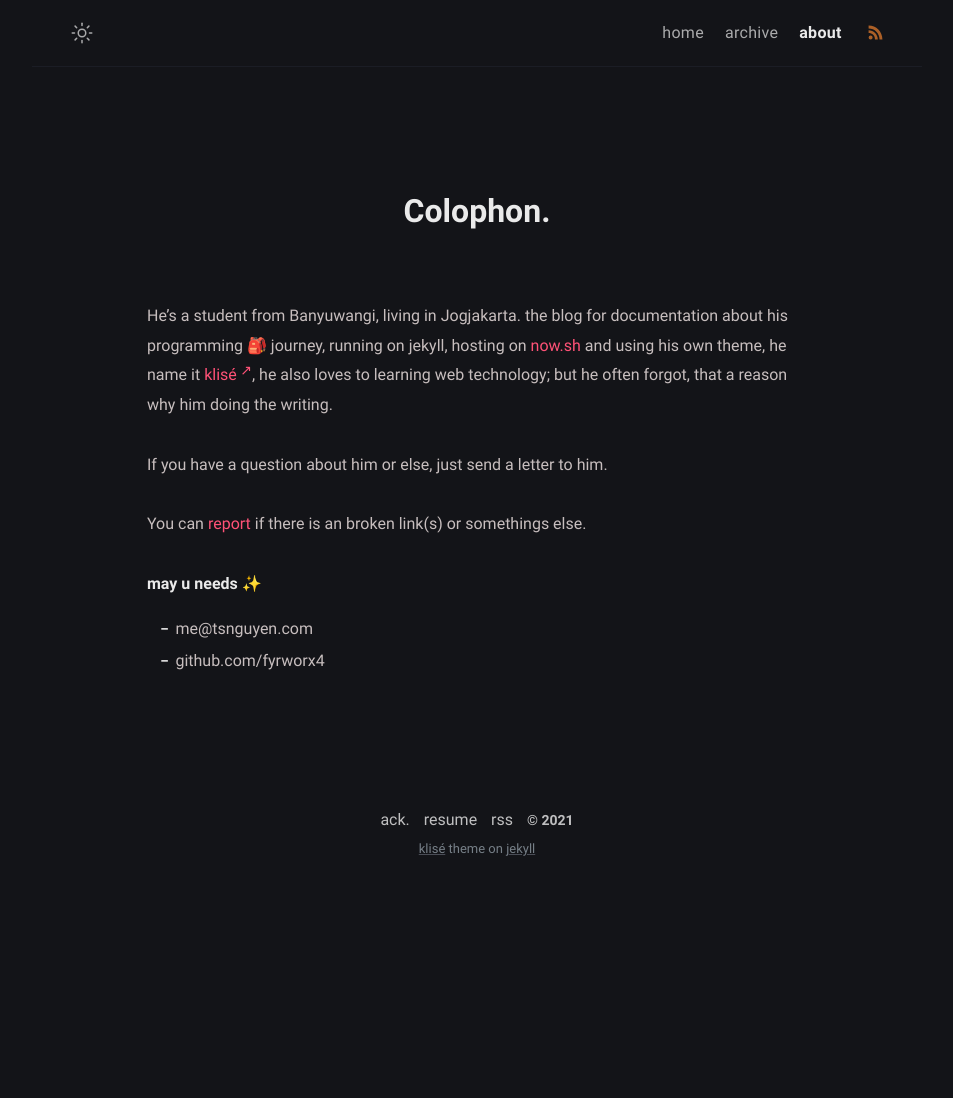
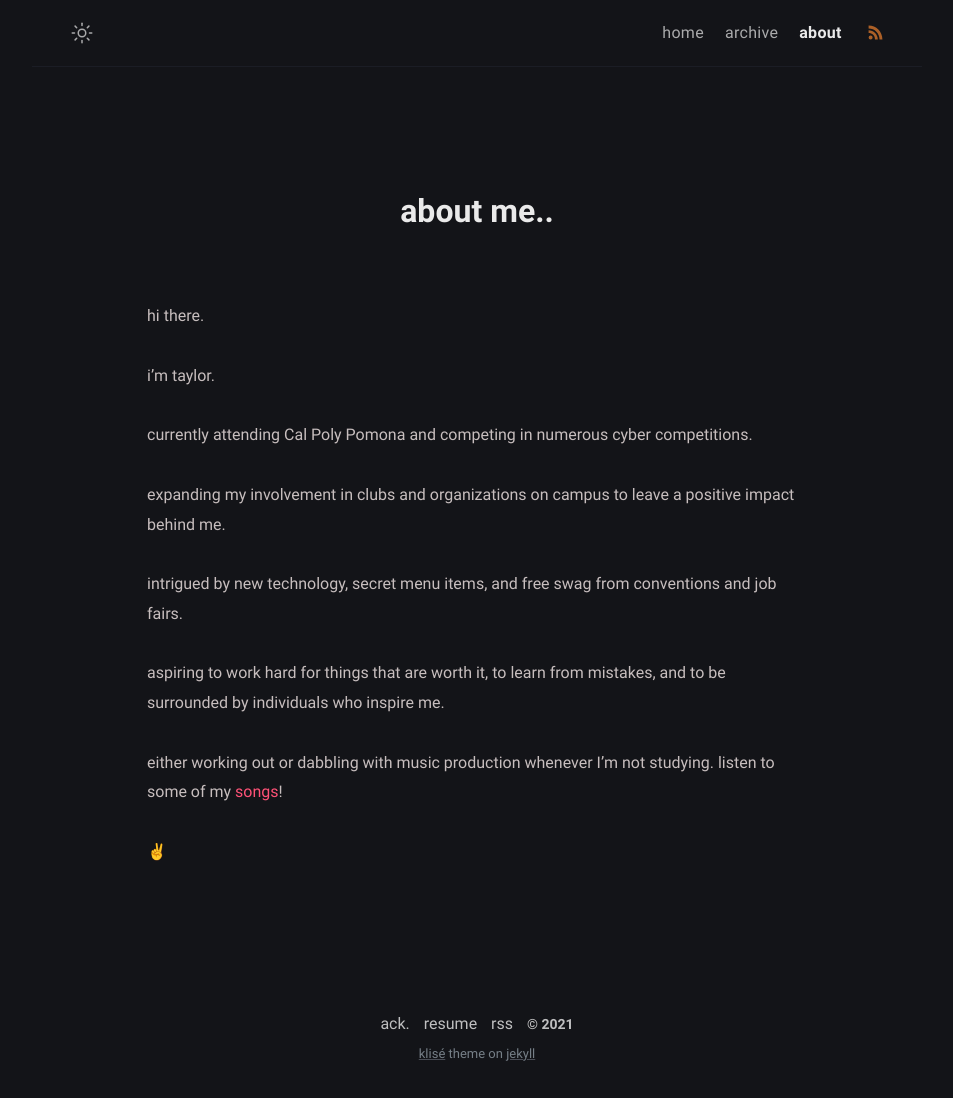
Before and after one commit to fyrworx4/old-fyrworx4.github.io, a Jekyll site: the page built from about.md, in a window 1280 px wide. Shown: the whole page, without its empty margins (163-1116 px from the left). Built offline with Jekyll 4.4.1, drawn with Linux system fonts in a browser that asks for light colours; before the commit the page ends 900 px from its top, so only the background shows below that.

Commit message:
about me

```diff
--- a/about.md
+++ b/about.md
@@ -1,18 +1,24 @@
 ---
-title: Colophon
+title: about me.
 permalink: /about/
 layout: page
-excerpt: Hello peeps, I'm student of computer science from Banyuwangi, living in Jogjakarta. This blog for documentation about my programming journey, running on jekyll, hosting on netlify and using my own simple theme.
+excerpt: Hello peeps, I'm an infosec student from Southern California.
 comments: false
 ---
+hi there.
 
-He's a student from Banyuwangi, living in Jogjakarta. the blog for documentation about his programming 🎒 journey, running on jekyll, hosting on [now.sh](http://now.sh) and using his own theme, he name it <a href="https://github.com/piharpi/jekyll-klise" target="_blank" rel="noopener">klisé</a>, he also loves to learning web technology; but he often forgot, that a reason why him doing the writing.
+i'm taylor.
 
-If you have a question about him or else, just send a letter to him.
+currently attending Cal Poly Pomona and competing in numerous cyber competitions.
 
-You can [report](http://github.com/piharpi/jekyll-klise/issues/new) if there is an broken link(s) or somethings else.
+expanding my involvement in clubs and organizations on campus to leave a positive impact behind me.
 
-**may u needs ✨**
+intrigued by new technology, secret menu items, and free swag from conventions and job fairs.
 
-- {{ site.author.email }}
-- github.com/{{ site.author.github }}
+aspiring to work hard for things that are worth it, to learn from mistakes, and to be surrounded by individuals who inspire me.
+
+either working out or dabbling with music production whenever I’m not studying. listen to some of my [songs][soundcloud]!
+
+✌
+
+[soundcloud]: https://soundcloud.com/fyrworx
```
